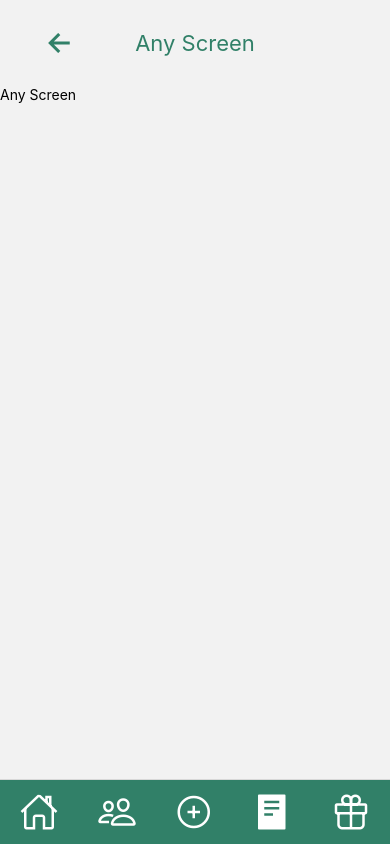
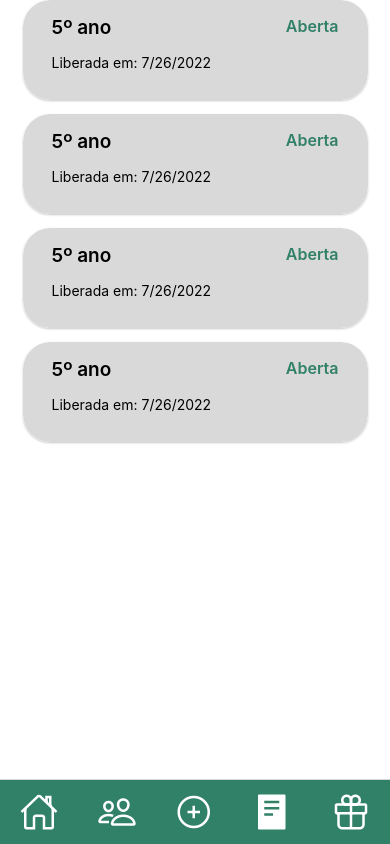
Before and after one commit to CoordLabdess/recicla-cabrobo-frontend, a React Native app: screen /RootTasks in a window 390 px wide. Built offline with nearby package versions, Linux system fonts and the light colour scheme.

Commit message:
Componente de atividade turbinada feito

```diff
--- a/package.json
+++ b/package.json
@@ -10,6 +10,7 @@
 		"eject": "expo eject"
 	},
 	"dependencies": {
+		"@react-native-picker/picker": "2.4.0",
 		"@react-navigation/bottom-tabs": "^6.3.2",
 		"@react-navigation/native": "^6.0.11",
 		"@react-navigation/native-stack": "^6.7.0",
@@ -17,7 +18,7 @@
 		"expo": "~45.0.0",
 		"expo-linear-gradient": "~11.3.0",
 		"expo-status-bar": "~1.3.0",
-		"expo-updates": "~0.13.3",
+		"expo-updates": "~0.13.4",
 		"react": "17.0.2",
 		"react-dom": "17.0.2",
 		"react-native": "0.68.2",
--- /dev/null
+++ b/src/components/turboTasks/TurboTaskClasssListItem.tsx
@@ -0,0 +1,65 @@
+import React from 'react'
+import { View, Text, StyleSheet, Pressable } from 'react-native'
+import { COLORS } from '../../constants/colors'
+
+interface TurboTaskClasssListItemProps {
+	class: string
+	isOpen: boolean
+	lastUpdate: Date
+}
+
+export function TurboTaskClasssListItem(props: TurboTaskClasssListItemProps) {
+	return (
+		<View style={styles.shadowContainer}>
+			<View style={{ overflow: 'hidden', borderRadius: 27 }}>
+				<Pressable android_ripple={{ color: '#ccc' }} style={styles.cardContainer}>
+					<View style={{ flexDirection: 'row', justifyContent: 'space-between', marginBottom: 15 }}>
+						<Text style={styles.title}>{props.class}</Text>
+						<Text
+							style={[styles.status, { color: props.isOpen ? COLORS.primary500 : COLORS.red500 }]}
+						>
+							{props.isOpen ? 'Aberta' : 'Encerrada'}
+						</Text>
+					</View>
+					<Text style={styles.description}>
+						Liberada em: {props.lastUpdate.toLocaleDateString()}
+					</Text>
+				</Pressable>
+			</View>
+		</View>
+	)
+}
+
+const styles = StyleSheet.create({
+	shadowContainer: {
+		borderRadius: 27,
+		backgroundColor: 'transparent',
+		shadowColor: '#000',
+		shadowOffset: {
+			width: 0,
+			height: 1,
+		},
+		shadowOpacity: 0.22,
+		shadowRadius: 2.22,
+		elevation: 3,
+		marginBottom: 14,
+	},
+	cardContainer: {
+		backgroundColor: COLORS.secondary400,
+		width: 345,
+		minHeight: 100,
+		borderRadius: 27,
+		overflow: 'hidden',
+		paddingHorizontal: 29,
+		paddingVertical: 16,
+	},
+	title: {
+		fontWeight: '600',
+		fontSize: 19,
+	},
+	description: {},
+	status: {
+		fontSize: 16,
+		fontWeight: '600',
+	},
+})
--- a/src/constants/colors.ts
+++ b/src/constants/colors.ts
@@ -4,4 +4,5 @@ export const COLORS = {
 	secondary200: '#E7E6E6',
 	secondary400: '#D9D9D9',
 	secondary500: '#7C7C7C',
+	red500: '#D63636',
 }
--- a/src/routers/school/SchoolRootBottomTabNavigator.tsx
+++ b/src/routers/school/SchoolRootBottomTabNavigator.tsx
@@ -7,6 +7,7 @@ import { COLORS } from '../../constants/colors'
 import { NewDeliveryScreen } from '../../screens/school/delivery/NewDeliveryScreen'
 import { DeliveryStackRouter } from './DeliveryRouter'
 import { ManageStudentsRouter } from './ManageStudentRouter'
+import { TurboTasksRouter } from './TurboTasksRouter'
 
 const BottomTab = createBottomTabNavigator()
 
@@ -86,7 +87,7 @@ export function SchoolRootBottomTabNavigator() {
 			/>
 			<BottomTab.Screen
 				name='RootTasks'
-				component={AnyScreen}
+				component={TurboTasksRouter}
 				options={{
 					tabBarLabel: () => null,
 					tabBarIcon: tabInfo => {
--- /dev/null
+++ b/src/routers/school/TurboTasksRouter.tsx
@@ -0,0 +1,27 @@
+import { createNativeStackNavigator } from '@react-navigation/native-stack'
+import { AnyScreen } from '../../screens'
+import { ConfirmStudentScreen } from '../../screens/school/delivery/ConfirmStudentScreen'
+import { InformMaterialsScreen } from '../../screens/school/delivery/InformMaterialsScreen'
+import { NewDeliveryScreen } from '../../screens/school/delivery/NewDeliveryScreen'
+import { TurboTasksClassesScreen } from '../../screens/school/turboTasks/TurboTasksClassesScreen'
+
+const Stack = createNativeStackNavigator()
+
+export function TurboTasksRouter() {
+	return (
+		<Stack.Navigator
+			screenOptions={{
+				headerShown: false,
+				animation: 'slide_from_right',
+			}}
+		>
+			<Stack.Screen
+				name='EditTask'
+				component={TurboTasksClassesScreen}
+				options={{
+					title: 'Entrega de Materiais',
+				}}
+			/>
+		</Stack.Navigator>
+	)
+}
--- a/src/screens/school/students/StudentProfileScreen.tsx
+++ b/src/screens/school/students/StudentProfileScreen.tsx
@@ -1,6 +1,7 @@
 import { RouteProp } from '@react-navigation/native'
 import { useState } from 'react'
 import { View, Text, ScrollView, StyleSheet, TextInput } from 'react-native'
+import { Picker } from '@react-native-picker/picker'
 import { SafeAreaView } from 'react-native-safe-area-context'
 import { PrimaryButton } from '../../../components/ui/Buttons'
 import { ConfirmModal } from '../../../components/ui/ConfirmModal'
@@ -102,13 +103,38 @@ export function StudentProfileScreen(props: StudentProfileScreenProps) {
 				</View>
 				<View style={styles.fieldContainer}>
 					<Text style={styles.label}>Série</Text>
+					<View style={{ overflow: 'hidden', borderRadius: 15 }}>
+						<Picker
+							onValueChange={text => setSerie(text)}
+							style={[styles.field, { fontSize: 20, fontWeight: '600' }]}
+							selectedValue={serie}
+							enabled={editable}
+						>
+							<Picker.Item label='- Selecione uma turma -' value='' />
+							<Picker.Item label='1º ano' value='1º ano' />
+							<Picker.Item label='2º ano' value='2º ano' />
+							<Picker.Item label='3º ano' value='3º ano' />
+							<Picker.Item label='4º ano' value='4º ano' />
+							<Picker.Item label='5º ano' value='5º ano' />
+							<Picker.Item label='6º ano' value='6º ano' />
+							<Picker.Item label='7º ano' value='7º ano' />
+							<Picker.Item label='8º ano' value='8º ano' />
+							<Picker.Item label='9º ano' value='9º ano' />
+							<Picker.Item label='1º médio' value='1º médio' />
+							<Picker.Item label='2º médio' value='2º médio' />
+							<Picker.Item label='3º médio' value='3º médio' />
+						</Picker>
+					</View>
+				</View>
+				{/*<View style={styles.fieldContainer}>
+					<Text style={styles.label}>Série</Text>
 					<TextInput
 						style={styles.field}
 						value={serie}
 						onChangeText={text => setSerie(text)}
 						editable={editable}
 					/>
-				</View>
+				</View>*/}
 				<View style={styles.fieldContainer}>
 					<Text style={styles.label}>Senha</Text>
 					<TextInput
--- /dev/null
+++ b/src/screens/school/turboTasks/TurboTasksClassesScreen.tsx
@@ -0,0 +1,32 @@
+import { View, Text, ScrollView, FlatList, StyleSheet } from 'react-native'
+import { SafeAreaView } from 'react-native-safe-area-context'
+import { TurboTaskClasssListItem } from '../../../components/turboTasks/TurboTaskClasssListItem'
+
+export function TurboTasksClassesScreen() {
+	return (
+		<SafeAreaView style={styles.root}>
+			<FlatList
+				keyboardShouldPersistTaps='always'
+				contentContainerStyle={{
+					flexGrow: 1,
+					justifyContent: 'flex-start',
+					paddingHorizontal: '5%',
+					alignItems: 'center',
+				}}
+				alwaysBounceVertical={false}
+				showsVerticalScrollIndicator={false}
+				data={[0, 1, 2, 3]}
+				renderItem={itemData => (
+					<TurboTaskClasssListItem isOpen lastUpdate={new Date()} class={'5º ano'} />
+				)}
+			/>
+		</SafeAreaView>
+	)
+}
+
+const styles = StyleSheet.create({
+	root: {
+		flex: 1,
+		backgroundColor: '#fff',
+	},
+})
```
Also changed, not shown: 1 other file (tests, documents, lock files or other folders).
